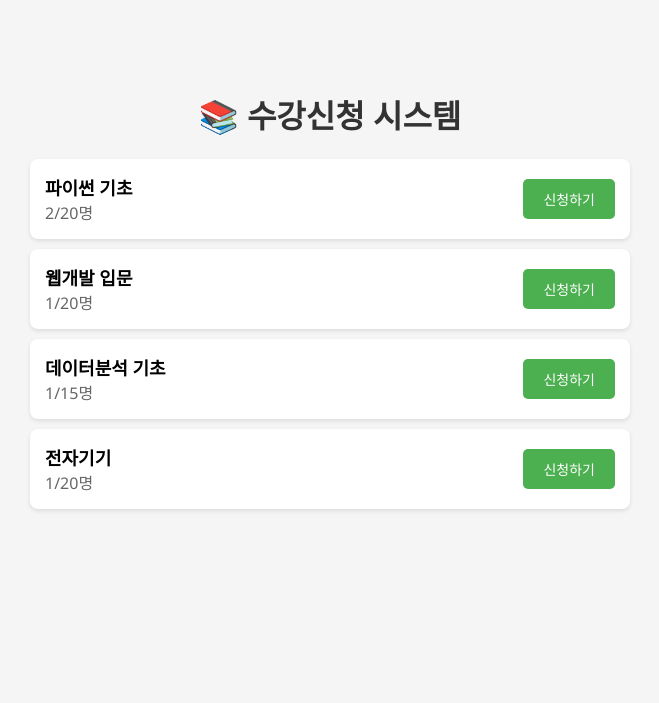
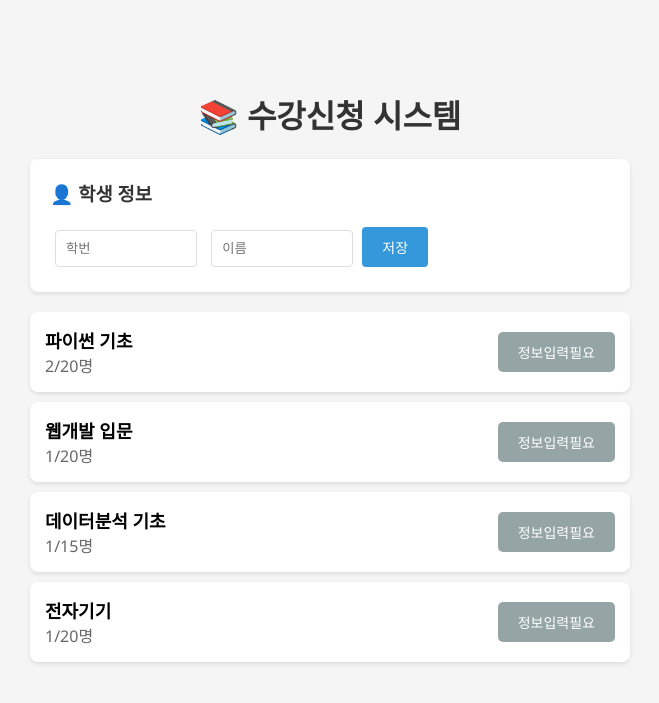
Before and after one commit to cslee24/course-registration, a Flask app: page / in a window 1280 px wide. Shown: the top 703 px of the page, without its empty margins (310-969 px from the left). Run offline with Flask 3, Linux system fonts and the light colour scheme; data comes from the database, SQL or seed files in the repository; both versions use the stored data as it was after the commit.

Commit message:
학생정보 저장 기능 추가

```diff
--- a/app.py
+++ b/app.py
@@ -6,7 +6,7 @@ app.config['JSON_AS_ASCII'] = False
 app.secret_key = 'your-secret-key-12345'
 
 # ============ 관리자 비밀번호 설정 ============
-ADMIN_PASSWORD = '1234'  # 원하는 비밀번호로 변경!
+ADMIN_PASSWORD = '1234'
 
 # ============ DB 연결 함수 ============
 def get_db():
@@ -24,11 +24,17 @@ def get_courses():
     conn.close()
     return jsonify(courses)
 
-# ============ API 2: 수강신청 (동시접속 안전) ============
+# ============ API 2: 수강신청 (학생 정보 저장) ============
 @app.route('/api/enroll', methods=['POST'])
 def enroll():
     data = request.get_json()
     course_id = data.get('course_id')
+    student_id = data.get('student_id')
+    student_name = data.get('student_name')
+
+    # 입력 확인
+    if not student_id or not student_name:
+        return jsonify({"success": False, "message": "학번과 이름을 입력하세요."})
 
     conn = get_db()
     cursor = conn.cursor()
@@ -36,6 +42,7 @@ def enroll():
     try:
         cursor.execute('BEGIN IMMEDIATE')
 
+        # 강좌 정보 조회
         cursor.execute('SELECT * FROM courses WHERE id = ?', (course_id,))
         course = cursor.fetchone()
 
@@ -44,24 +51,39 @@ def enroll():
             conn.close()
             return jsonify({"success": False, "message": "강좌를 찾을 수 없습니다."})
 
-        if course['enrolled'] < course['limit_num']:
-            cursor.execute(
-                'UPDATE courses SET enrolled = enrolled + 1 WHERE id = ?',
-                (course_id,)
-            )
-            conn.commit()
-            conn.close()
-            return jsonify({
-                "success": True,
-                "message": f"{course['name']} 신청 완료!"
-            })
-        else:
+        # 중복 신청 확인
+        cursor.execute(
+            'SELECT * FROM enrollments WHERE course_id = ? AND student_id = ?',
+            (course_id, student_id)
+        )
+        if cursor.fetchone():
             conn.rollback()
             conn.close()
-            return jsonify({
-                "success": False,
-                "message": "마감되었습니다."
-            })
+            return jsonify({"success": False, "message": "이미 신청한 강좌입니다."})
+
+        # 자리 확인
+        if course['enrolled'] >= course['limit_num']:
+            conn.rollback()
+            conn.close()
+            return jsonify({"success": False, "message": "마감되었습니다."})
+
+        # 신청 처리
+        cursor.execute(
+            'INSERT INTO enrollments (course_id, student_id, student_name) VALUES (?, ?, ?)',
+            (course_id, student_id, student_name)
+        )
+        cursor.execute(
+            'UPDATE courses SET enrolled = enrolled + 1 WHERE id = ?',
+            (course_id,)
+        )
+
+        conn.commit()
+        conn.close()
+        return jsonify({
+            "success": True,
+            "message": f"{course['name']} 신청 완료!"
+        })
+
     except Exception as e:
         conn.rollback()
         conn.close()
@@ -120,6 +142,8 @@ def add_course():
 def delete_course(course_id):
     conn = get_db()
     cursor = conn.cursor()
+    # 신청 내역도 함께 삭제
+    cursor.execute('DELETE FROM enrollments WHERE course_id = ?', (course_id,))
     cursor.execute('DELETE FROM courses WHERE id = ?', (course_id,))
     conn.commit()
     conn.close()
@@ -131,11 +155,28 @@ def delete_course(course_id):
 def reset_course(course_id):
     conn = get_db()
     cursor = conn.cursor()
+    # 신청 내역도 함께 삭제
+    cursor.execute('DELETE FROM enrollments WHERE course_id = ?', (course_id,))
     cursor.execute('UPDATE courses SET enrolled = 0 WHERE id = ?', (course_id,))
     conn.commit()
     conn.close()
 
     return jsonify({"success": True, "message": "신청 인원 초기화 완료!"})
 
+# ============ API: 강좌별 신청자 목록 ============
+@app.route('/api/admin/course/<int:course_id>/enrollments', methods=['GET'])
+def get_enrollments(course_id):
+    conn = get_db()
+    cursor = conn.cursor()
+    cursor.execute('''
+        SELECT student_id, student_name, enrolled_at
+        FROM enrollments
+        WHERE course_id = ?
+        ORDER BY enrolled_at
+    ''', (course_id,))
+    enrollments = [dict(row) for row in cursor.fetchall()]
+    conn.close()
+    return jsonify(enrollments)
+
 if __name__ == '__main__':
     app.run(debug=True)
--- a/templates/index.html
+++ b/templates/index.html
@@ -16,6 +16,45 @@
             color: #333;
             text-align: center;
         }
+
+        /* 학생 정보 입력 */
+        .student-info {
+            background: white;
+            padding: 20px;
+            border-radius: 8px;
+            margin-bottom: 20px;
+            box-shadow: 0 2px 4px rgba(0,0,0,0.1);
+        }
+        .student-info h3 {
+            margin-top: 0;
+            color: #333;
+        }
+        .student-info input {
+            padding: 10px;
+            margin: 5px;
+            border: 1px solid #ddd;
+            border-radius: 4px;
+            width: 120px;
+        }
+        .student-info button {
+            padding: 10px 20px;
+            background-color: #3498db;
+            color: white;
+            border: none;
+            border-radius: 4px;
+            cursor: pointer;
+        }
+        .student-info button:hover {
+            background-color: #2980b9;
+        }
+        .student-saved {
+            background-color: #d4edda;
+            padding: 10px;
+            border-radius: 4px;
+            margin-top: 10px;
+        }
+
+        /* 강좌 목록 */
         .course {
             background: white;
             padding: 15px;
@@ -52,6 +91,11 @@
             color: #666;
             cursor: not-allowed;
         }
+        .btn-disabled {
+            background-color: #95a5a6;
+            color: white;
+            cursor: not-allowed;
+        }
         .message {
             text-align: center;
             padding: 10px;
@@ -64,10 +108,51 @@
 </head>
 <body>
     <h1>📚 수강신청 시스템</h1>
+
+    <!-- 학생 정보 입력 -->
+    <div class="student-info">
+        <h3>👤 학생 정보</h3>
+        <div id="studentForm">
+            <input type="text" id="studentId" placeholder="학번">
+            <input type="text" id="studentName" placeholder="이름">
+            <button onclick="saveStudent()">저장</button>
+        </div>
+        <div id="studentSaved" class="student-saved" style="display: none;">
+            <strong id="savedInfo"></strong>
+            <a href="#" onclick="editStudent()" style="margin-left: 10px;">수정</a>
+        </div>
+    </div>
+
     <div id="message"></div>
     <div id="courses"></div>
 
     <script>
+        let studentId = '';
+        let studentName = '';
+
+        // 학생 정보 저장
+        function saveStudent() {
+            studentId = document.getElementById('studentId').value.trim();
+            studentName = document.getElementById('studentName').value.trim();
+
+            if (!studentId || !studentName) {
+                alert('학번과 이름을 모두 입력하세요.');
+                return;
+            }
+
+            document.getElementById('studentForm').style.display = 'none';
+            document.getElementById('studentSaved').style.display = 'block';
+            document.getElementById('savedInfo').textContent = `${studentId} ${studentName}`;
+
+            loadCourses();
+        }
+
+        // 학생 정보 수정
+        function editStudent() {
+            document.getElementById('studentForm').style.display = 'block';
+            document.getElementById('studentSaved').style.display = 'none';
+        }
+
         // 강좌 목록 불러오기
         async function loadCourses() {
             const response = await fetch('/api/courses');
@@ -78,6 +163,8 @@
 
             courses.forEach(course => {
                 const isFull = course.enrolled >= course.limit;
+                const noStudent = !studentId || !studentName;
+
                 const div = document.createElement('div');
                 div.className = 'course';
                 div.innerHTML = `
@@ -86,10 +173,10 @@
                         <div class="course-count">${course.enrolled}/${course.limit}명</div>
                     </div>
                     <button
-                        class="${isFull ? 'btn-closed' : 'btn-enroll'}"
-                        ${isFull ? 'disabled' : ''}
+                        class="${isFull ? 'btn-closed' : (noStudent ? 'btn-disabled' : 'btn-enroll')}"
+                        ${isFull || noStudent ? 'disabled' : ''}
                         onclick="enroll(${course.id})">
-                        ${isFull ? '마감' : '신청하기'}
+                        ${isFull ? '마감' : (noStudent ? '정보입력필요' : '신청하기')}
                     </button>
                 `;
                 container.appendChild(div);
@@ -98,23 +185,30 @@
 
         // 수강신청
         async function enroll(courseId) {
+            if (!studentId || !studentName) {
+                alert('학생 정보를 먼저 입력하세요.');
+                return;
+            }
+
             const response = await fetch('/api/enroll', {
                 method: 'POST',
                 headers: { 'Content-Type': 'application/json' },
-                body: JSON.stringify({ course_id: courseId })
+                body: JSON.stringify({
+                    course_id: courseId,
+                    student_id: studentId,
+                    student_name: studentName
+                })
             });
             const result = await response.json();
 
-            // 메시지 표시
             const msgDiv = document.getElementById('message');
             msgDiv.className = 'message ' + (result.success ? 'success' : 'error');
             msgDiv.textContent = result.message;
 
-            // 목록 새로고침
             loadCourses();
         }
 
-        // 페이지 로드 시 강좌 목록 불러오기
+        // 페이지 로드 시
         loadCourses();
     </script>
 </body>
```
Also changed, not shown: init_db.py (+25 -16 lines), templates/admin.html (+97 -30 lines), courses.db.
